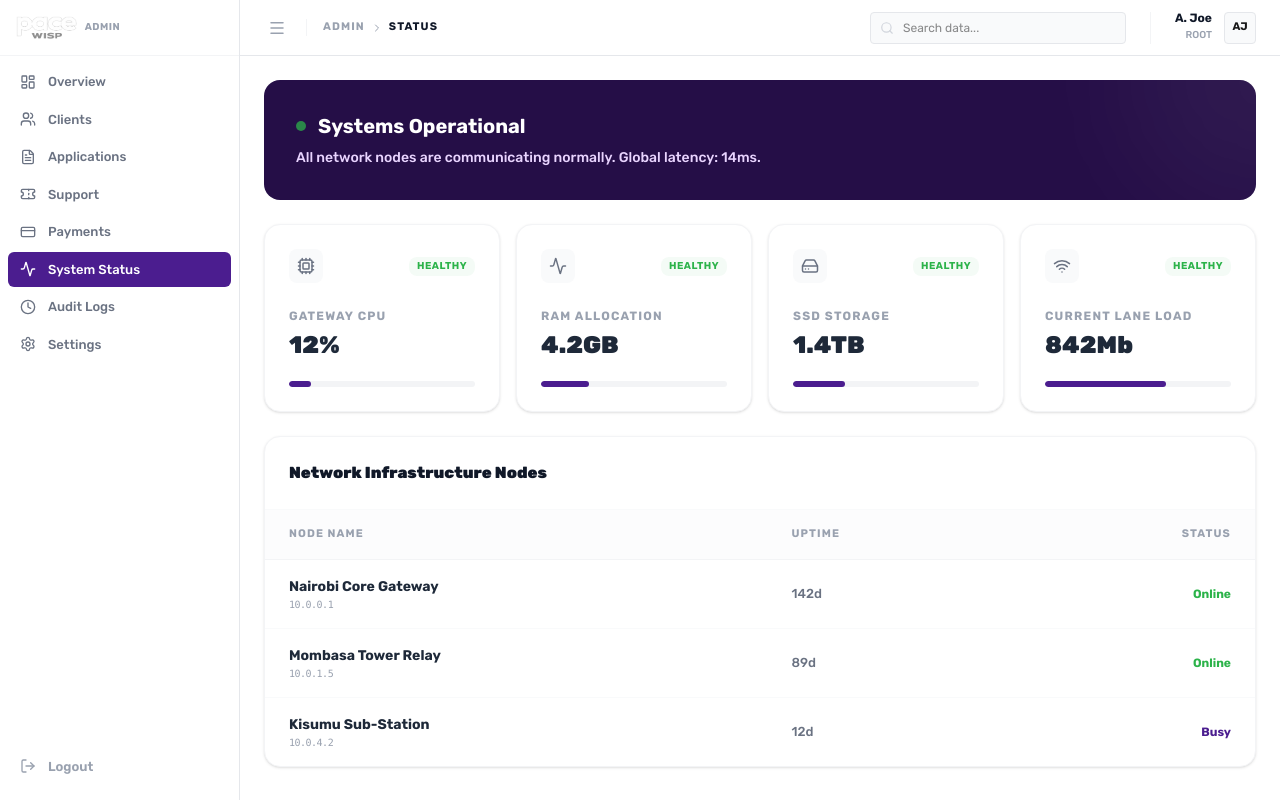
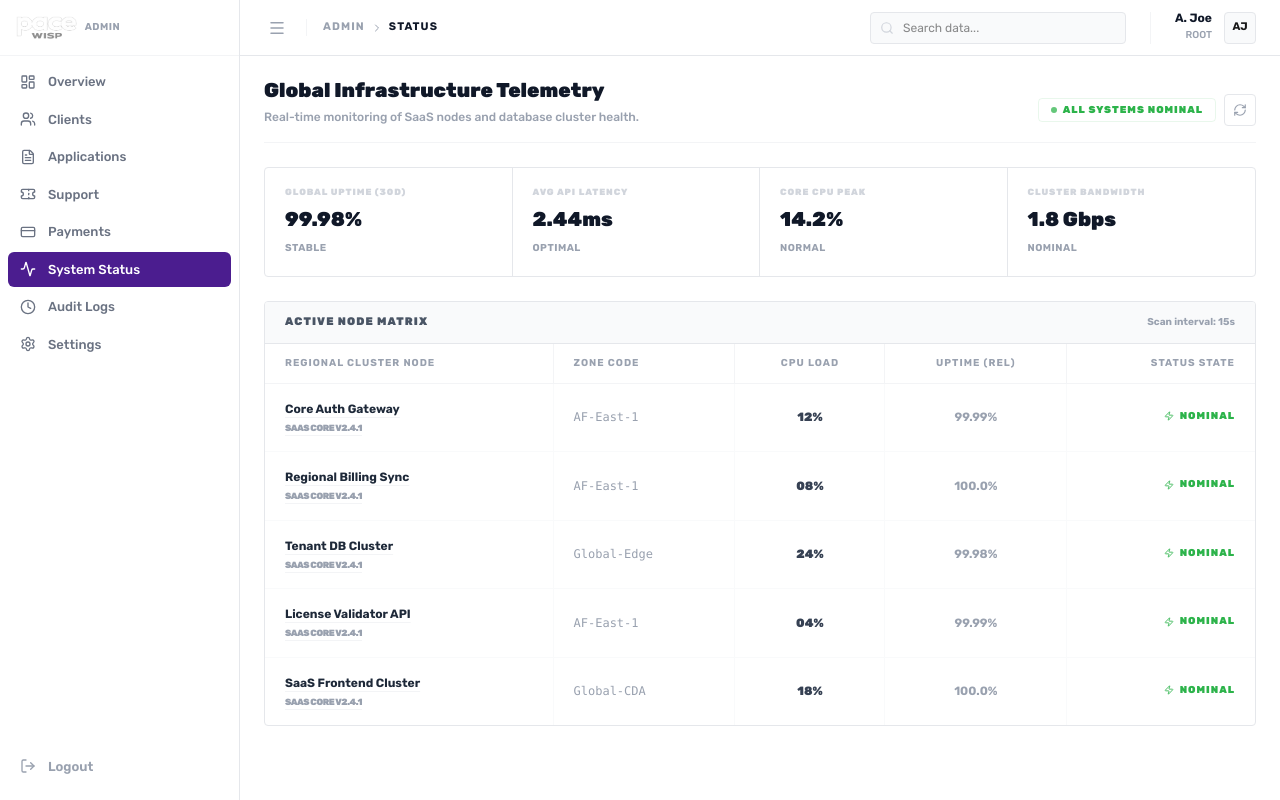
Before and after one commit to dennismutuku2005/pacewebsite, a Next.js app in the folder paceadmin/: page /dashboard/status in a window 1280 px wide. Built offline with nearby package versions, Linux system fonts and the light colour scheme.

Commit message:
Auto-update: page.js

```diff
--- a/paceadmin/src/app/dashboard/status/page.js
+++ b/paceadmin/src/app/dashboard/status/page.js
@@ -2,96 +2,89 @@
 
 import React from 'react'
 import { motion } from 'framer-motion'
-import {
-    Activity, Globe, Server, Database,
-    Cpu, HardDrive, Wifi, ShieldCheck,
-    Zap, AlertTriangle
-} from 'lucide-react'
+import { Activity, Zap, RefreshCw, Layers } from 'lucide-react'
 import { cn } from '@/lib/utils'
 
-const StatusCard = ({ title, icon: Icon, value, status, progress, color }) => (
-    <div className="bg-white p-6 rounded-2xl border border-gray-100 shadow-sm flex flex-col">
-        <div className="flex items-center justify-between mb-6">
-            <div className={cn("p-2 rounded-lg bg-gray-50 text-gray-500")}>
-                <Icon size={18} />
-            </div>
-            <span className={cn(
-                "px-2 py-0.5 rounded-lg text-[10px] font-bold uppercase tracking-wider",
-                status === 'Healthy' ? "bg-pace-green/5 text-pace-green" : "bg-red-50 text-red-600"
-            )}>
-                {status}
-            </span>
-        </div>
-        <p className="text-[12px] font-bold text-gray-400 uppercase tracking-widest">{title}</p>
-        <h3 className="text-2xl font-black text-gray-800 my-1">{value}</h3>
-        <div className="mt-auto pt-4">
-            <div className="h-1.5 bg-gray-100 rounded-full overflow-hidden">
-                <motion.div
-                    initial={{ width: 0 }}
-                    animate={{ width: `${progress}%` }}
-                    className={cn("h-full rounded-full transition-all bg-pace-purple")}
-                ></motion.div>
-            </div>
-        </div>
-    </div>
-)
-
-export default function StatusPage() {
+export default function PlatformHealthPage() {
     const nodes = [
-        { name: 'Nairobi Core Gateway', ip: '10.0.0.1', uptime: '142d', status: 'Online' },
-        { name: 'Mombasa Tower Relay', ip: '10.0.1.5', uptime: '89d', status: 'Online' },
-        { name: 'Kisumu Sub-Station', ip: '10.0.4.2', uptime: '12d', status: 'Busy' },
+        { label: 'Core Auth Gateway', zone: 'AF-East-1', load: '12%', uptime: '99.99%', status: 'Nominal' },
+        { label: 'Regional Billing Sync', zone: 'AF-East-1', load: '08%', uptime: '100.0%', status: 'Nominal' },
+        { label: 'Tenant DB Cluster', zone: 'Global-Edge', load: '24%', uptime: '99.98%', status: 'Nominal' },
+        { label: 'License Validator API', zone: 'AF-East-1', load: '04%', uptime: '99.99%', status: 'Nominal' },
+        { label: 'SaaS Frontend Cluster', zone: 'Global-CDA', load: '18%', uptime: '100.0%', status: 'Nominal' },
     ]
 
     return (
-        <div className="space-y-6">
+        <div className="space-y-6 font-figtree">
 
-            {/* Banner - Simplified, deep purple */}
-            <div className="bg-pace-purple-dark rounded-2xl p-8 text-white relative overflow-hidden">
-                <div className="relative z-10">
-                    <div className="flex items-center gap-3 mb-2">
-                        <div className="w-2.5 h-2.5 bg-pace-green rounded-full animate-pulse"></div>
-                        <h2 className="text-xl font-bold">Systems Operational</h2>
+            {/* Header */}
+            <div className="border-b border-gray-100 pb-4 flex justify-between items-end">
+                <div>
+                    <h1 className="text-[20px] font-black text-gray-900 leading-none">Global Infrastructure Telemetry</h1>
+                    <p className="text-[12px] text-gray-400 mt-2 font-medium">Real-time monitoring of SaaS nodes and database cluster health.</p>
+                </div>
+                <div className="flex items-center gap-2">
+                    <div className="flex items-center gap-1.5 px-3 py-1.5 bg-pace-green-light border border-pace-green/10 rounded">
+                        <div className="w-1.5 h-1.5 bg-pace-green rounded-full animate-pulse"></div>
+                        <span className="text-[10px] font-black text-pace-green uppercase tracking-widest leading-none">All Systems Nominal</span>
                     </div>
-                    <p className="text-purple-200 text-sm font-medium">All network nodes are communicating normally. Global latency: 14ms.</p>
+                    <button className="p-2 border border-gray-200 rounded text-gray-400 hover:text-gray-900 transition-all">
+                        <RefreshCw size={14} />
+                    </button>
                 </div>
-                <div className="absolute top-0 right-0 w-64 h-64 bg-white/5 rounded-full blur-3xl translate-x-1/2 -translate-y-1/2"></div>
             </div>
 
-            <div className="grid grid-cols-1 md:grid-cols-2 lg:grid-cols-4 gap-4">
-                <StatusCard title="Gateway CPU" icon={Cpu} value="12%" status="Healthy" progress={12} />
-                <StatusCard title="RAM Allocation" icon={Activity} value="4.2GB" status="Healthy" progress={26} />
-                <StatusCard title="SSD Storage" icon={HardDrive} value="1.4TB" status="Healthy" progress={28} />
-                <StatusCard title="Current Lane Load" icon={Wifi} value="842Mb" status="Healthy" progress={65} />
+            {/* Primary Metrics Grid - Excel Boxes */}
+            <div className="grid grid-cols-2 md:grid-cols-4 border border-gray-200 rounded divide-x divide-gray-200 overflow-hidden bg-white">
+                {[
+                    { label: 'Global Uptime (30d)', val: '99.98%', note: 'Stable' },
+                    { label: 'Avg API Latency', val: '2.44ms', note: 'Optimal' },
+                    { label: 'Core CPU Peak', val: '14.2%', note: 'Normal' },
+                    { label: 'Cluster Bandwidth', val: '1.8 Gbps', note: 'Nominal' },
+                ].map((s) => (
+                    <div key={s.label} className="p-5">
+                        <p className="text-[9px] font-black text-gray-300 uppercase tracking-widest leading-none mb-3">{s.label}</p>
+                        <p className="text-[20px] font-black text-gray-900 leading-none">{s.val}</p>
+                        <p className="text-[10px] font-bold text-gray-400 mt-3 uppercase tracking-wider">{s.note}</p>
+                    </div>
+                ))}
             </div>
 
-            <div className="bg-white rounded-2xl border border-gray-100 shadow-sm overflow-hidden">
-                <div className="p-6 border-b border-gray-50 flex items-center justify-between">
-                    <h3 className="text-[16px] font-black text-gray-900">Network Infrastructure Nodes</h3>
+            {/* Advanced Telemetry Table - Excel View */}
+            <div className="border border-gray-200 rounded overflow-hidden bg-white">
+                <div className="px-5 py-3 border-b border-gray-200 bg-gray-50 flex justify-between items-center">
+                    <h4 className="text-[11px] font-black text-gray-600 uppercase tracking-widest">Active Node Matrix</h4>
+                    <span className="text-[10px] font-bold text-gray-400">Scan interval: 15s</span>
                 </div>
                 <div className="overflow-x-auto">
-                    <table className="w-full text-left">
+                    <table className="w-full text-left text-[12px] whitespace-nowrap">
                         <thead>
-                            <tr className="bg-gray-50/50 border-b border-gray-100">
-                                <th className="px-6 py-4 text-[11px] font-bold text-gray-400 uppercase tracking-widest">Node Name</th>
-                                <th className="px-6 py-4 text-[11px] font-bold text-gray-400 uppercase tracking-widest">Uptime</th>
-                                <th className="px-6 py-4 text-[11px] font-bold text-gray-400 uppercase tracking-widest text-right">Status</th>
+                            <tr className="bg-white border-b border-gray-100 font-bold text-gray-400 uppercase tracking-widest text-[10px]">
+                                <th className="px-5 py-3 border-r border-gray-100">Regional Cluster Node</th>
+                                <th className="px-5 py-3 border-r border-gray-100">Zone Code</th>
+                                <th className="px-5 py-3 border-r border-gray-100 text-center">CPU Load</th>
+                                <th className="px-5 py-3 border-r border-gray-100 text-center">Uptime (Rel)</th>
+                                <th className="px-5 py-3 text-right">Status State</th>
                             </tr>
                         </thead>
                         <tbody className="divide-y divide-gray-50">
                             {nodes.map((node) => (
-                                <tr key={node.name} className="hover:bg-gray-50/50 transition-colors">
-                                    <td className="px-6 py-4">
-                                        <p className="text-[14px] font-bold text-gray-800">{node.name}</p>
-                                        <p className="text-[10px] text-gray-400 font-mono tracking-tighter">{node.ip}</p>
+                                <tr key={node.label} className="hover:bg-gray-50 transition-colors group">
+                                    <td className="px-5 py-4 border-r border-gray-50 underline decoration-gray-100 underline-offset-4">
+                                        <p className="font-bold text-gray-800">{node.label}</p>
+                                        <p className="text-[9px] text-gray-400 font-black uppercase tracking-tighter mt-1">SaaS Core v2.4.1</p>
                                     </td>
-                                    <td className="px-6 py-4 text-[13px] font-medium text-gray-500">{node.uptime}</td>
-                                    <td className="px-6 py-4 text-right">
-                                        <span className={cn(
-                                            "text-[12px] font-bold",
-                                            node.status === 'Online' ? "text-pace-green" :
-                                                node.status === 'Busy' ? "text-pace-purple" : "text-orange-500"
-                                        )}>{node.status}</span>
+                                    <td className="px-5 py-4 border-r border-gray-50 font-mono text-gray-400 group-hover:text-gray-900">{node.zone}</td>
+                                    <td className="px-5 py-4 border-r border-gray-50 text-center font-black text-gray-700">
+                                        {node.load}
+                                    </td>
+                                    <td className="px-5 py-4 border-r border-gray-50 text-center font-bold text-gray-400">
+                                        {node.uptime}
+                                    </td>
+                                    <td className="px-5 py-4 text-right">
+                                        <span className="inline-flex items-center gap-1.5 font-black uppercase text-[10px] tracking-widest text-pace-green">
+                                            <Zap size={10} /> {node.status}
+                                        </span>
                                     </td>
                                 </tr>
                             ))}
```
